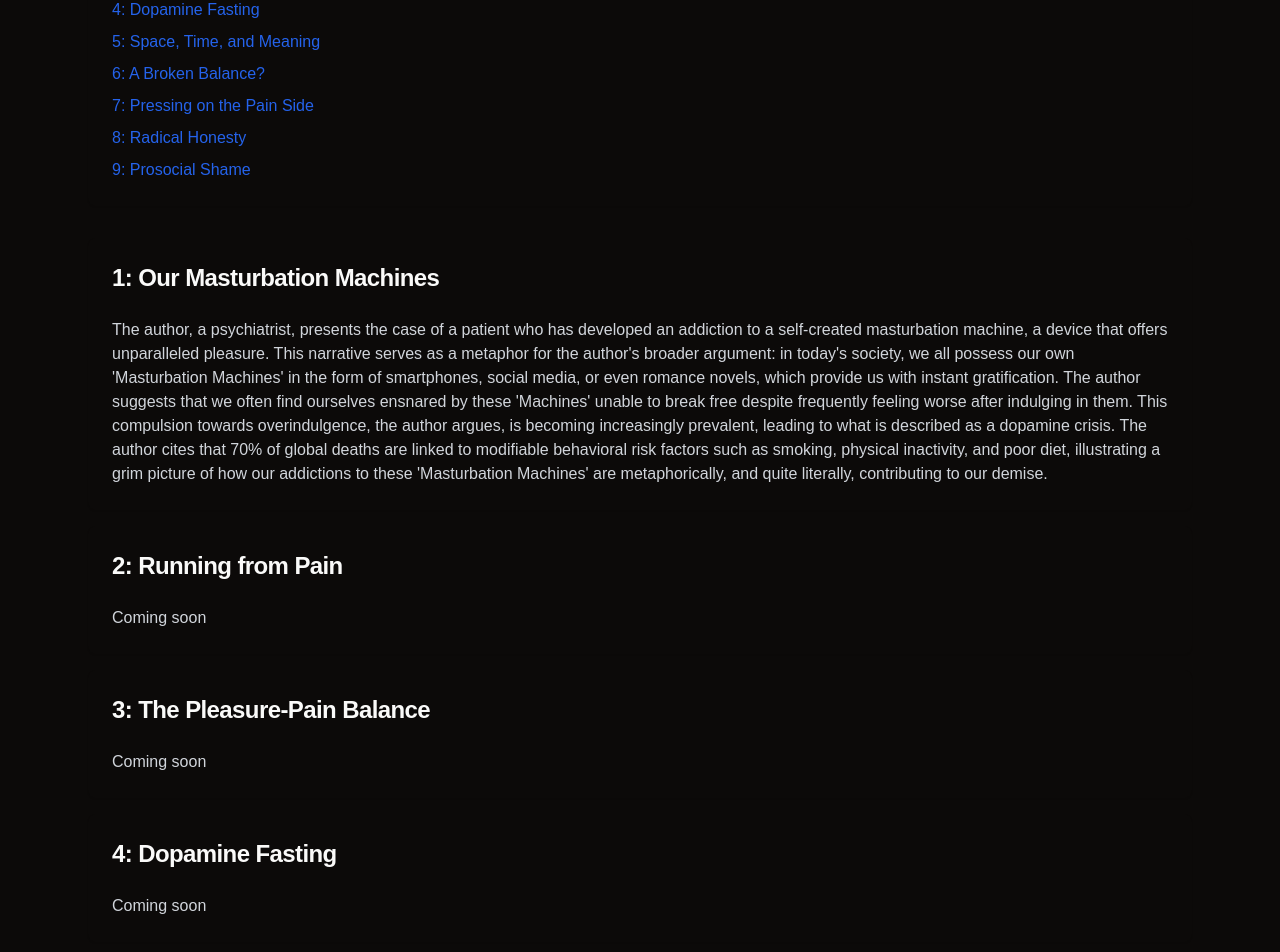
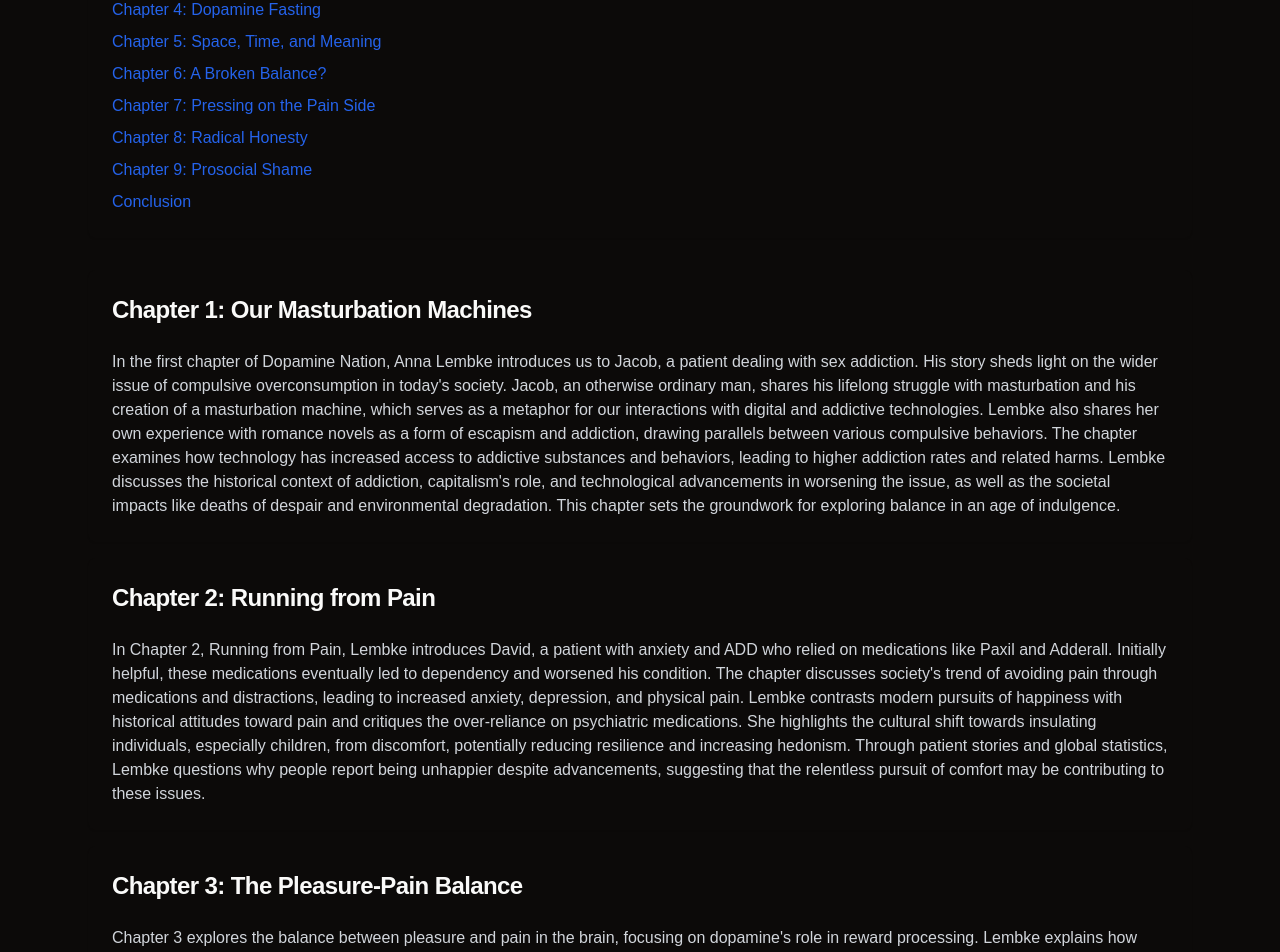
Before and after one commit to Logan-Roelofs/book-summary-website, a Next.js app: page /books/dopaminenation in a window 1280 px wide. Shown: the part 340-1292 px from the top of the page. Built offline with nearby package versions, Linux system fonts and the light colour scheme.

Commit message:
update book

```diff
--- a/app/books/dopaminenation/page.tsx
+++ b/app/books/dopaminenation/page.tsx
@@ -6,42 +6,46 @@ const bookData = {
   chapters: [
     {
       number: 1,
-      title: "1: Our Masturbation Machines",
-      summary: "The author, a psychiatrist, presents the case of a patient who has developed an addiction to a self-created masturbation machine, a device that offers unparalleled pleasure. This narrative serves as a metaphor for the author's broader argument: in today's society, we all possess our own 'Masturbation Machines' in the form of smartphones, social media, or even romance novels, which provide us with instant gratification. The author suggests that we often find ourselves ensnared by these 'Machines' unable to break free despite frequently feeling worse after indulging in them. This compulsion towards overindulgence, the author argues, is becoming increasingly prevalent, leading to what is described as a dopamine crisis. The author cites that 70% of global deaths are linked to modifiable behavioral risk factors such as smoking, physical inactivity, and poor diet, illustrating a grim picture of how our addictions to these 'Masturbation Machines' are metaphorically, and quite literally, contributing to our demise."
+      title: "Chapter 1: Our Masturbation Machines",
+      summary: "In the first chapter of Dopamine Nation, Anna Lembke introduces us to Jacob, a patient dealing with sex addiction. His story sheds light on the wider issue of compulsive overconsumption in today's society. Jacob, an otherwise ordinary man, shares his lifelong struggle with masturbation and his creation of a masturbation machine, which serves as a metaphor for our interactions with digital and addictive technologies. Lembke also shares her own experience with romance novels as a form of escapism and addiction, drawing parallels between various compulsive behaviors. The chapter examines how technology has increased access to addictive substances and behaviors, leading to higher addiction rates and related harms. Lembke discusses the historical context of addiction, capitalism's role, and technological advancements in worsening the issue, as well as the societal impacts like deaths of despair and environmental degradation. This chapter sets the groundwork for exploring balance in an age of indulgence.",
     },
     {
       number: 2,
-      title: "2: Running from Pain",
-      summary: "Coming soon"
+      title: "Chapter 2: Running from Pain",
+      summary: "In Chapter 2, Running from Pain, Lembke introduces David, a patient with anxiety and ADD who relied on medications like Paxil and Adderall. Initially helpful, these medications eventually led to dependency and worsened his condition. The chapter discusses society's trend of avoiding pain through medications and distractions, leading to increased anxiety, depression, and physical pain. Lembke contrasts modern pursuits of happiness with historical attitudes toward pain and critiques the over-reliance on psychiatric medications. She highlights the cultural shift towards insulating individuals, especially children, from discomfort, potentially reducing resilience and increasing hedonism. Through patient stories and global statistics, Lembke questions why people report being unhappier despite advancements, suggesting that the relentless pursuit of comfort may be contributing to these issues."
     },{
       number: 3,
-      title: "3: The Pleasure-Pain Balance",
-      summary: "Coming soon"
+      title: "Chapter 3: The Pleasure-Pain Balance",
+      summary: "Chapter 3 explores the balance between pleasure and pain in the brain, focusing on dopamine's role in reward processing. Lembke explains how neurons communicate via neurotransmitters like dopamine, crucial for motivation rather than pleasure itself. The chapter delves into the opponent-process theory, where pleasure and pain are processed in overlapping brain regions. Repeated exposure to pleasurable stimuli leads to neuroadaptation, causing tolerance and addiction. Lembke highlights how prolonged drug use shifts the balance toward pain, resulting in conditions like opioid-induced hyperalgesia. She discusses cue-dependent learning, where environmental cues trigger cravings, evident in gambling addiction. The chapter also touches on the brain's ability to adapt and recover, offering hope for overcoming addiction. Lembke concludes by pondering how humans, evolved for scarcity, now face challenges in a world of abundance."
     },{
       number: 4,
-      title: "4: Dopamine Fasting",
-      summary: "Coming soon"
+      title: "Chapter 4: Dopamine Fasting",
+      summary: "In Chapter 4, Lembke introduces the concept of Dopamine Fasting through Delilah, a teenager struggling with cannabis use and anxiety. She uses the acronym DOPAMINE as a framework: Data (gathering facts), Objectives (understanding reasons for use), Problems (identifying negatives), Abstinence (temporary cessation), Mindfulness (awareness without judgment), Insight (clarity through abstinence), Next Steps (future goals), and Experiment (testing new strategies). Delilah's story shows how abstaining from cannabis reduced anxiety and increased insight into her behavior, guiding her toward healthier choices. The chapter emphasizes understanding and managing high-dopamine behaviors to restore balance and well-being."
     },{
       number: 5,
-      title: "5: Space, Time, and Meaning",
-      summary: "Coming soon"
+      title: "Chapter 5: Space, Time, and Meaning",
+      summary: "Chapter 5 explores self-binding as a strategy to combat compulsive overconsumption, focusing on Jacob, who struggles with addiction. Jacob's relapse during a stressful family trip highlights the challenge of maintaining abstinence. Lembke introduces self-binding, creating barriers between oneself and addictive behaviors by acknowledging willpower's limitations. Strategies include physical self-binding (removing temptations), chronological self-binding (setting time limits), and categorical self-binding (avoiding triggers). The chapter emphasizes that self-binding is not foolproof but a crucial starting point for managing addiction. By addressing space, time, and meaning, Lembke illustrates how self-binding can empower individuals to regain control and make conscious choices."
     },{
       number: 6,
-      title: "6: A Broken Balance?",
-      summary: "Coming soon"
+      title: "Chapter 6: A Broken Balance?",
+      summary: "Chapter 6 delves into addiction, medication, and the balance between pleasure and pain. It follows Chris, a Stanford student whose addiction and mental health struggles lead him to buprenorphine treatment, which he credits with saving his life. The narrative explores Chris's journey through multiple attempts to return to Stanford and his eventual success. Lembke raises questions about medications like buprenorphine, pondering whether they address chemical imbalances or societal shortcomings. She highlights potential dependency risks and broader implications of psychotropic drugs on emotions and social control, especially among marginalized groups. While medications can be essential, Lembke advocates for embracing pain as part of the human experience."
     },{
       number: 7,
-      title: "7: Pressing on the Pain Side",
-      summary: "Coming soon"
+      title: "Chapter 7: Pressing on the Pain Side",
+      summary: "In Chapter 7, Lembke explores using pain to achieve pleasure, illustrated through Michael, who turned to cold-water immersion therapy to aid his addiction recovery. Michael found that enduring cold exposure's initial pain led to a euphoric high, supported by studies showing increased dopamine and norepinephrine levels. The chapter delves into hormesis, where small doses of stressors like cold improve resilience. Lembke discusses this principle's application to various therapies, including exposure therapy for anxiety. The chapter also touches on the addictive potential of pain-seeking behaviors, like extreme sports, highlighting the balance needed to harness pain for beneficial outcomes without addiction. Michael's journey shows how controlled pain exposure can lead to sustainable pleasure and healing."
     },{
       number: 8,
-      title: "8: Radical Honesty",
-      summary: "Coming soon"
+      title: "Chapter 8: Radical Honesty",
+      summary: "In Radical Honesty, Lembke explores truth-telling's impact on well-being and addiction recovery. She emphasizes honesty as a foundational element in religions and ethical codes, crucial for sustained health. Through Maria's story, who overcame alcohol addiction, Lembke illustrates how radical honesty transformed her life by fostering self-awareness and improving relationships. The chapter delves into lying's evolutionary basis, suggesting deception's adaptive advantages but also its potential for isolation. Lembke shares her experiences with honesty, recounting how acknowledging her compulsive reading habit led to change. The chapter concludes by highlighting truth-telling's contagious nature and its role in fostering connections, advocating honesty as a practice enhancing well-being."
     },{
       number: 9,
-      title: "9: Prosocial Shame",
-      summary: "Coming soon"
-    },
+      title: "Chapter 9: Prosocial Shame",
+      summary: "Lembke explores shame's dual nature in compulsive overconsumption, distinguishing between destructive and prosocial shame. Destructive shame, characterized by rejection, perpetuates harmful behaviors, as shown by Lori's story of feeling shunned by her church. In contrast, prosocial shame, exemplified by Alcoholics Anonymous, fosters acceptance and empathy, encouraging individuals to confront transgressions with honesty and make amends. Lembke emphasizes radical honesty in relationships and parenting, advocating for supportive environments where mistakes can be admitted without fear. Through personal anecdotes and patient examples, she highlights prosocial shame's role in strengthening bonds and promoting healthier behaviors, contrasting it with social media shaming's negative impacts."
+    },{
+      number: 10,
+      title: "Conclusion",
+      summary: "Lessons of the Balance 1. The relentless pursuit of pleasure (and avoidance of pain) leads to pain. 2. Recovery begins with abstinence. 3. Abstinence resets the brains reward pathway and with it our capacity to take joy in simpler pleasures. 4. Self-binding creates literal and metacognitive space between desire and consumption, a modern necessity in our dopamine-overloaded world. 5. Medications can restore homeostasis, but consider what we lose by medicating away our pain. 6. Pressing on the pain side resets our balance to the side of pleasure. 7. Beware of getting addicted to pain. 8. Radical honesty promotes awareness, enhances intimacy, and fosters a plenty mindset. 9. Prosocial shame affirms that we belong to the human tribe. 10. Instead of running away from the world, we can find escape by immersing ourselves in it"
+    }
   ]
 };
 
```
